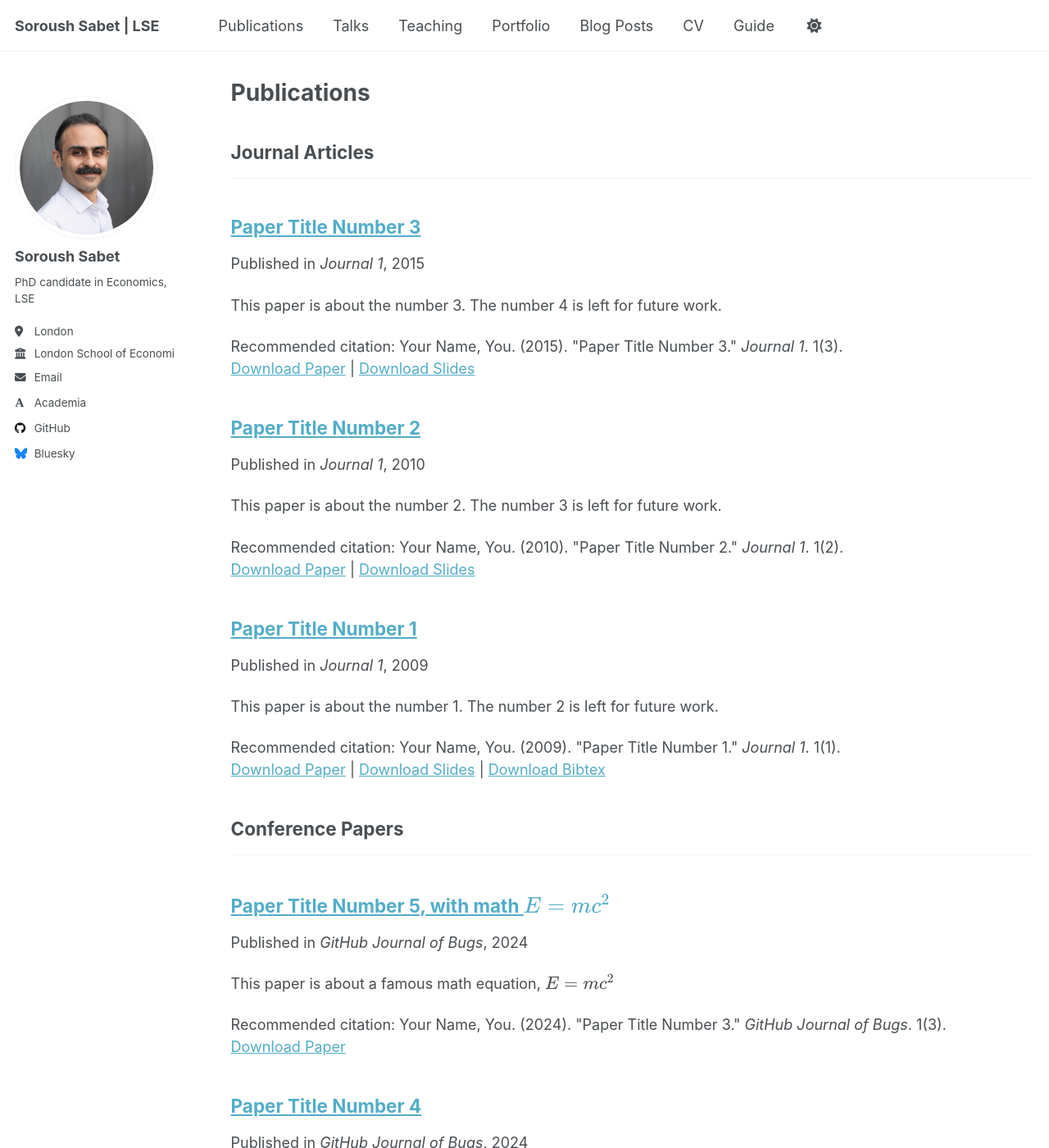
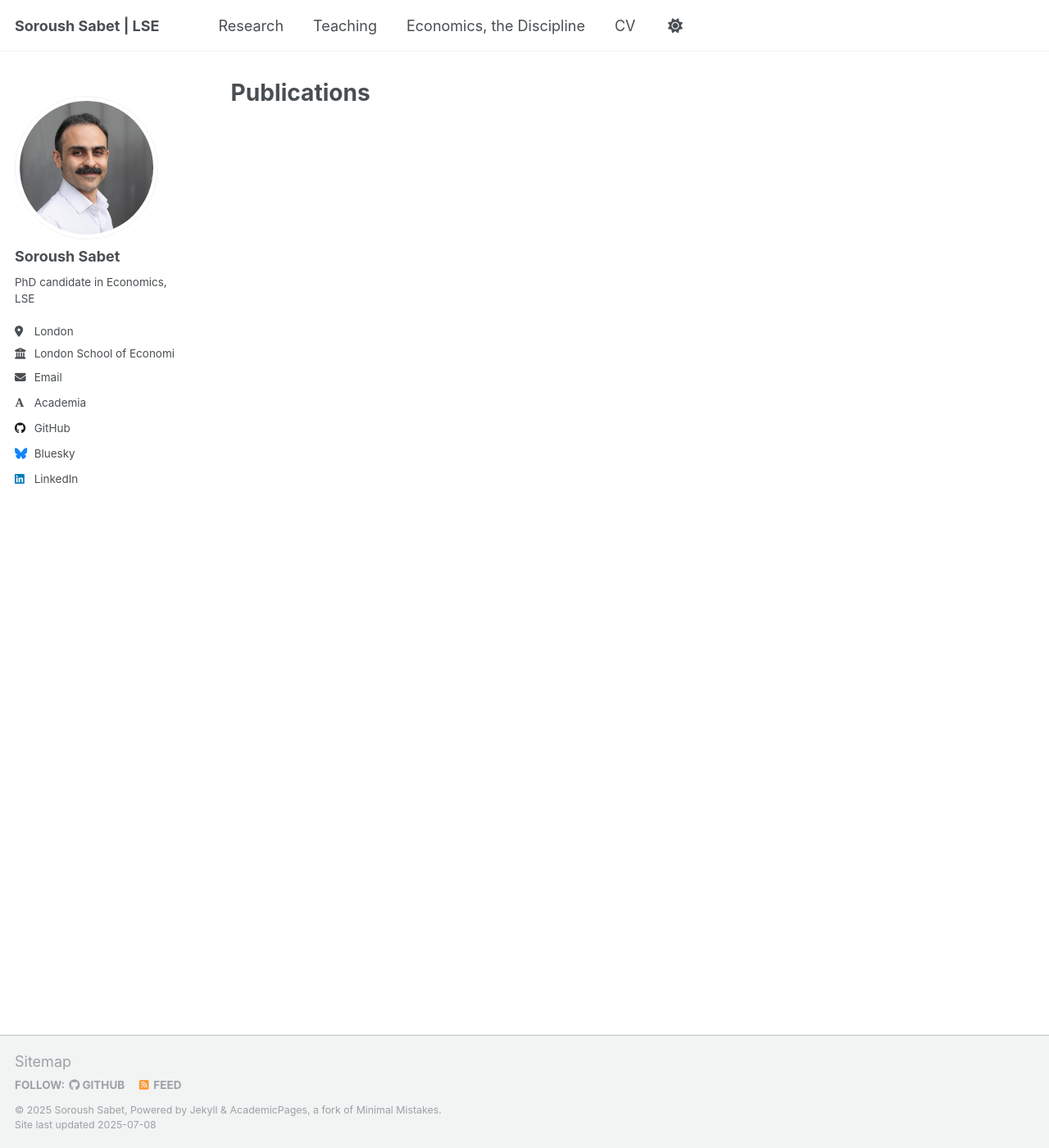
Before and after one commit to SSabet/ssabet.github.io, a Jekyll site: the page built from _pages/publications.html, in a window 1280 px wide and 1400 px high. Shown: the whole window at 82% size. Built offline with Jekyll 4.4.1, drawn with Linux system fonts in a browser that asks for light colours; some web fonts are replaced; a script that is not in the unit is left out; some of the changed lines change nothing that is shown; some of the changed text lies outside the part shown.

Commit message:
updated: navbar (removed blog posts and ...)

```diff
--- a/_config.yml
+++ b/_config.yml
@@ -62,7 +62,7 @@ author:
   keybase          : # Username
   instagram        : # Username
   lastfm           : # Username
-  linkedin         : # Username
+  linkedin         : "soroushsabet"
   mastodon         : # URL
   medium           : # URL
   pinterest        : # Username
@@ -80,12 +80,18 @@ author:
 
 # Publication Category - The following the list of publication categories and their headings
 publication_category:
-  books:
-    title: 'Books'
-  manuscripts:
-    title: 'Journal Articles'
-  conferences:
-    title: 'Conference Papers'
+  # books:
+  #   title: 'Books'
+  # manuscripts:
+  #   title: 'Journal Articles'
+  # conferences:
+  #   title: 'Conference Papers'
+  jmp:
+    title: 'Job Market Paper'
+  workp:
+    title: 'Working Papers'
+  wip:
+    title: 'Work in Progress'
 
 # Site Settings
 teaser                   :  # filename of teaser fallback teaser image placed in /images/, .e.g. "500x300.png"
--- a/_data/navigation.yml
+++ b/_data/navigation.yml
@@ -8,20 +8,21 @@
 #      Markdown formatted page while the second is generated using JSON.
 
 main:
-  - title: "Publications"
+  - title: "Research"
     url: /publications/
 
-  - title: "Talks"
-    url: /talks/
+  # - title: "Talks"
+  #   url: /talks/
+
 
   - title: "Teaching"
     url: /teaching/
 
-  - title: "Portfolio"
+  - title: "Economics, the Discipline"
     url: /portfolio/
 
-  - title: "Blog Posts"
-    url: /year-archive/
+  # - title: "Blog Posts"
+  #   url: /year-archive/
 
   - title: "CV"
     url: /cv/
@@ -29,5 +30,5 @@ main:
   # - title: "CV"
   #   url: /cv-json/
 
-  - title: "Guide"
-    url: /markdown/
+  # - title: "Guide"
+  #   url: /markdown/
```
